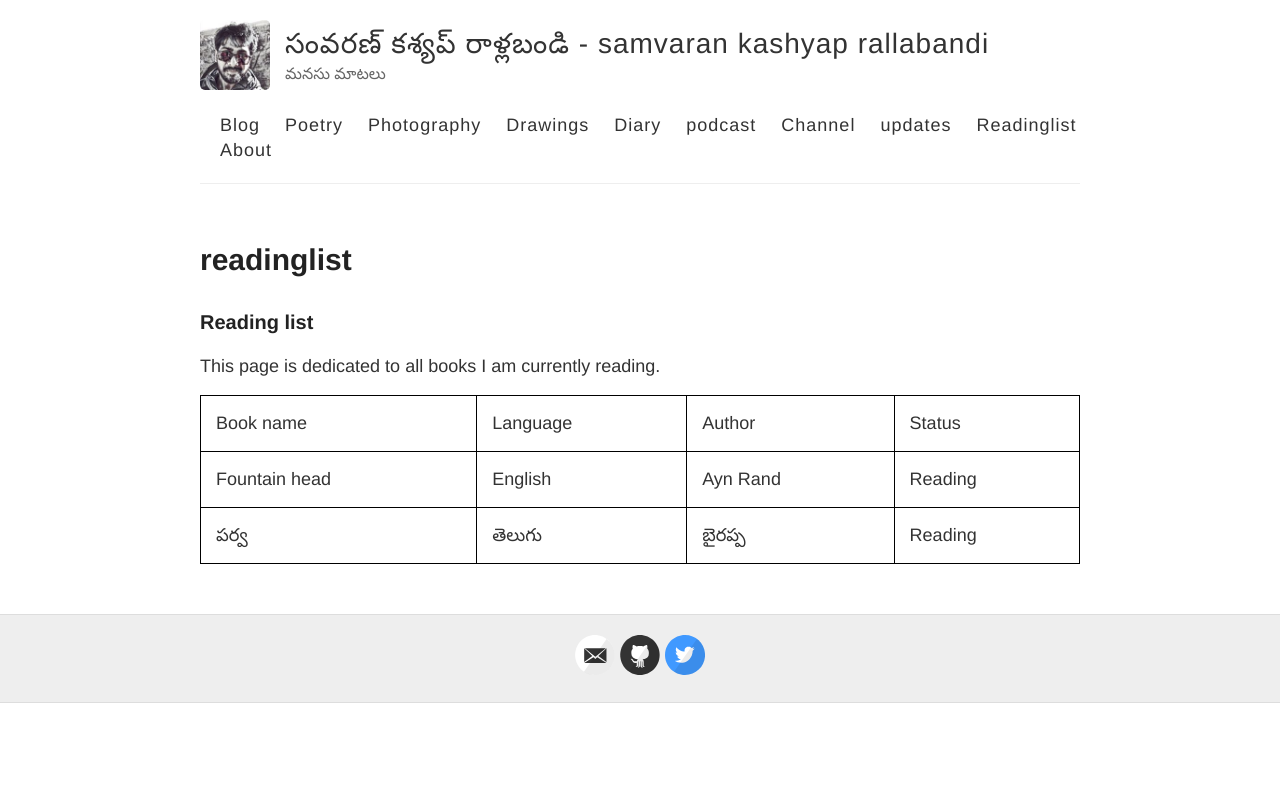
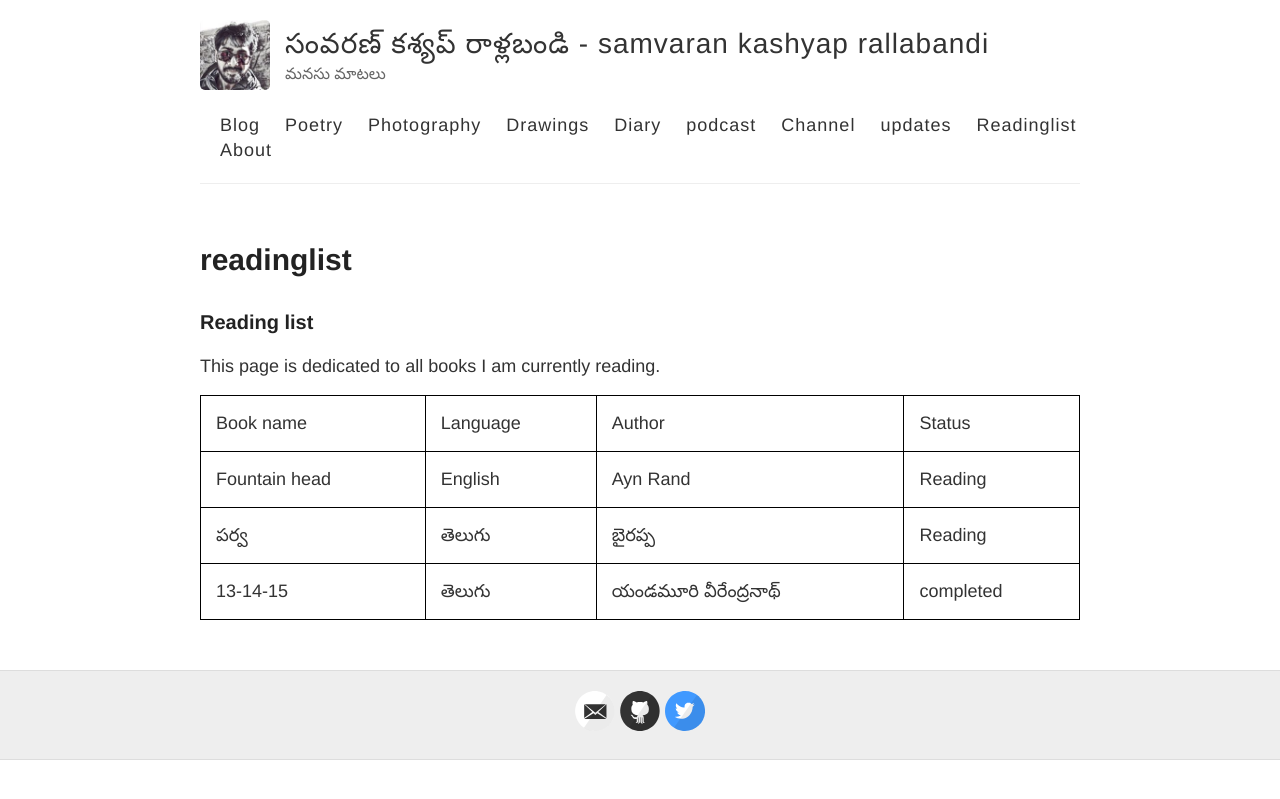
Before and after one commit to rsk/rsk.github.io, a Jekyll site: the page built from readinglist.md, in a window 1280 px wide. Shown: the top 799 px of the page. Built offline with Jekyll 4.4.1, drawn with Linux system fonts in a browser that asks for light colours; comment, search, counter and statistics services are not loaded.

Commit message:
అప్డేట్ రీడింగ్ లిస్ట్

```diff
--- a/readinglist.md
+++ b/readinglist.md
@@ -45,4 +45,10 @@ This page is dedicated to all books I am currently reading.
     <td>బైరప్ప </td>
     <td>Reading</td>
   </tr>
+  <tr>
+    <td>13-14-15 </td>
+    <td>తెలుగు </td>
+    <td>యండమూరి వీరేంద్రనాథ్ </td>
+    <td>completed</td>
+  </tr>
 </table>
```
